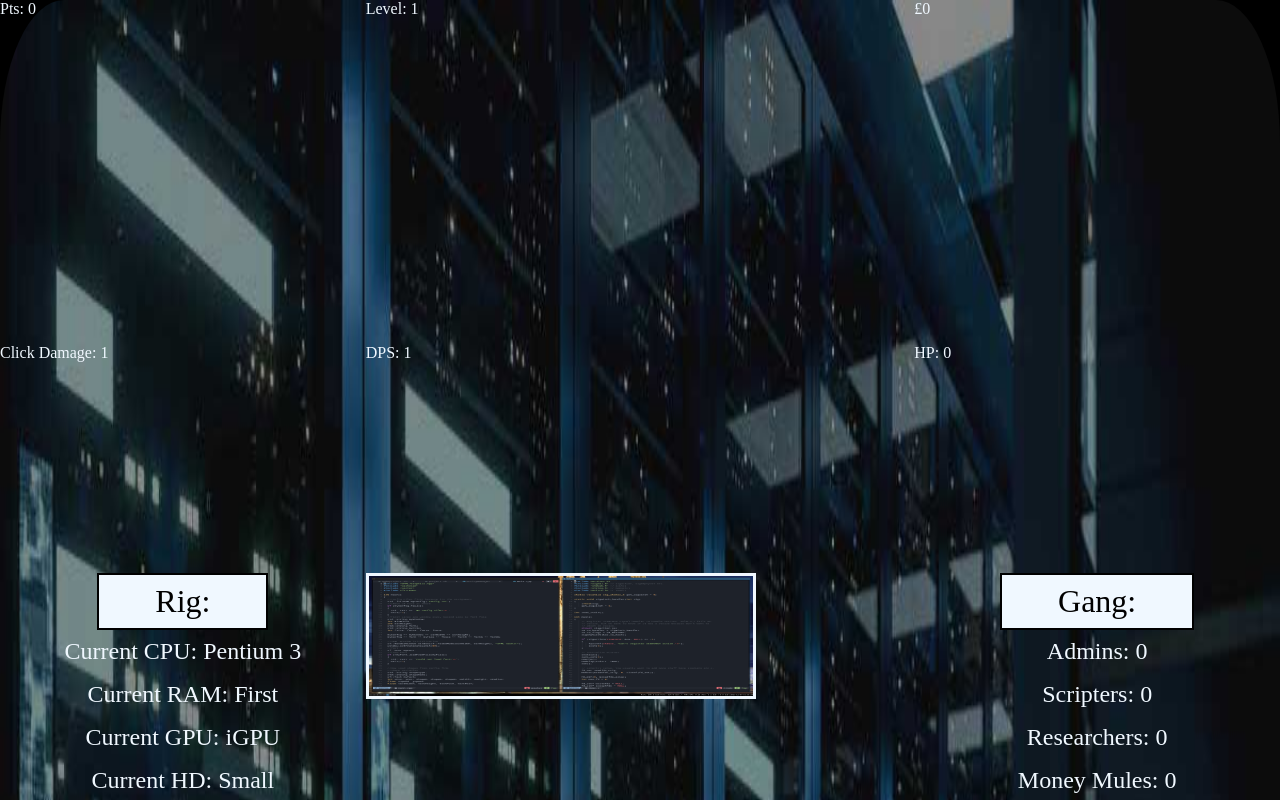
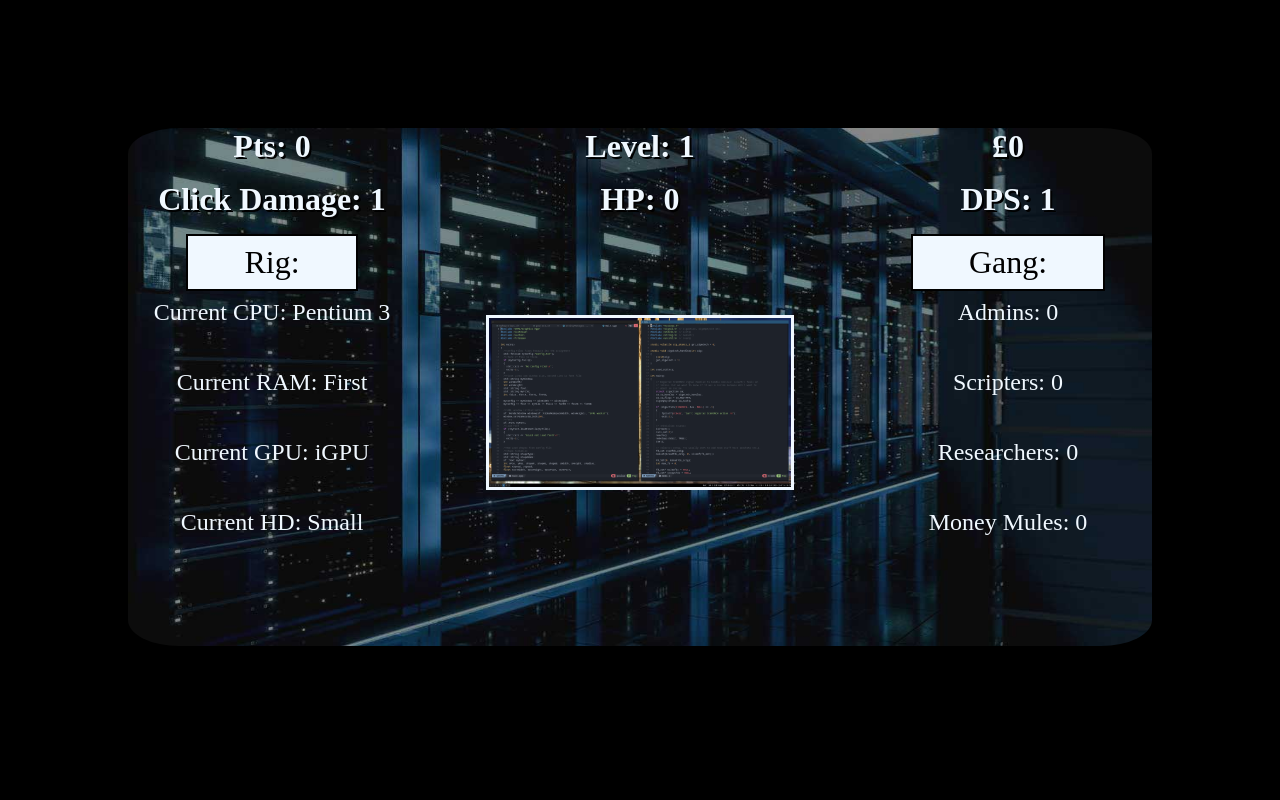
Before and after one commit to II-Paulus-II/project-week6, a React (Vite) app: page / in a window 1280 px wide. Shown: the top 800 px of the page. Built offline with nearby package versions, Linux system fonts and the light colour scheme.

Commit message:
finished styling

```diff
--- a/src/App.jsx
+++ b/src/App.jsx
@@ -81,11 +81,12 @@ function App() {
       <Info stateVariable={gameLevel} text="Level: " />
       <Info stateVariable={wallet} text={'\u00A3'} />
       <Info stateVariable={currentClickDamage} text="Click Damage: " />
+      <Info stateVariable={currentObjectHP} text="HP: " />
       <Info stateVariable={currentDPSDamage} text="DPS: " />
-      <Info stateVariable={currentObjectHP} text="HP: " />
       <RigInfo upgrades={upgrades} wallet={wallet} handleUpgrade={handleUpgrade} />
       <Clicker onClick={handleClicker} />
       <Gang gang={gang} wallet={wallet} handleGang={handleGang}/>
+      <div></div><div></div><div></div>
     </div>
   );
 };
--- a/src/components/Clicker.jsx
+++ b/src/components/Clicker.jsx
@@ -1,6 +1,6 @@
 export default function Clicker({onClick}) {
   return (
-    <div>
+    <div className="clickDiv">
       <button className="objectHacker" onClick={onClick}></button>
     </div>
   );
--- a/src/components/Info.jsx
+++ b/src/components/Info.jsx
@@ -1,6 +1,6 @@
 export default function({text, stateVariable}) {
   return (
-    <div>
+    <div className="info">
       <p>{text}{stateVariable}</p>
     </div>
   );
--- a/src/style.css
+++ b/src/style.css
@@ -8,39 +8,21 @@ button {
 }
 
 body {
-  display: grid;
   overflow: hidden;
   color: aliceblue;
-  grid-template-rows: 3fr 21fr 1fr;
-  grid-template-columns: 1fr;
   background-color: black;
   width: 100vw;
   height: 100vh;
 }
 
-header, footer {
-  display: flex;
-  flex-direction: column;
-  text-align: center;
-  justify-content: center;
-  align-items: center;
-}
-
-main {
-  display: grid;
-  grid-template-columns: 1fr 10fr 1fr;
-  grid-template-rows: 1fr;
-}
-
-.left, .right {
-  display: flex;
-}
 
 .clickArea {
+  gap: 0.5rem;
+  margin:10%;
   border-radius: 5%;
   display: grid;
   grid-template-columns: 2fr 3fr 2fr;
-  grid-template-rows: 3fr 2fr 2fr 15fr 3fr;
+  grid-template-rows: 2fr 2fr 15fr 3fr;
   background-image: url(/images/data-center.jpg);
   background-repeat: no-repeat;
   background-size: 100% 100%;
@@ -52,6 +34,13 @@ main {
   align-items: center;
   width: 100%;
   height: 100%
+}
+
+.clickDiv {
+
+  display: flex;
+  justify-content: center;
+  align-items: center;
 }
 
 .objectHacker {
@@ -66,55 +55,11 @@ main {
   background-size: 100% 100%;
 }
 
-#objectHPTitle {
-  text-align: center;
-  display: inline-block;
-  text-shadow: 2px 2px black;
-  font-size: 2rem;
-  font-weight: bold;
-}
-
-#newGame {
-  text-align: center;
-  display: inline-block;
-  text-shadow: 2px 2px black;
-  font-size: 2rem;
-  font-weight: bold;
-}
-
-#newGame:hover {
-  text-shadow: none;
-}
-
-#objectHP {
-  text-align: center;
-  display: inline-block;
-  text-shadow: 2px 2px black;
-  font-size: 2rem;
-  font-weight: bold;
-}
-
 .rigBox, .gangBox {
   font-size: 1.5rem;
   display: flex;
   gap: 0.5rem;
   flex-direction: column;
-}
-
-.topBox {
-  display: flex;
-  font-size: 2.5rem;
-  font-weight: bolder;
-  justify-content: center;
-  align-items: center;
-}
-.detailsBox {
-  display: flex;
-  flex-direction: column;
-  font-size: 1.3rem;
-  font-weight: bold;
-  justify-content: center;
-  align-items: center;
 }
 
 .myHoverButton:hover {
@@ -133,17 +78,14 @@ main {
   font-size: 2rem;
 }
 
-.someHelp {
-  display: flex;
-  justify-content: center;
-  align-items: center;
+.hidden {
+  opacity: 0;
 }
 
-#littleHelp {
+.info {
   text-align: center;
-  width: 85%;
+  display: inline-block;
+  text-shadow: 2px 2px black;
+  font-size: 2rem;
+  font-weight: bold;
 }
-
-.hidden {
-  display: none;
-}
```
